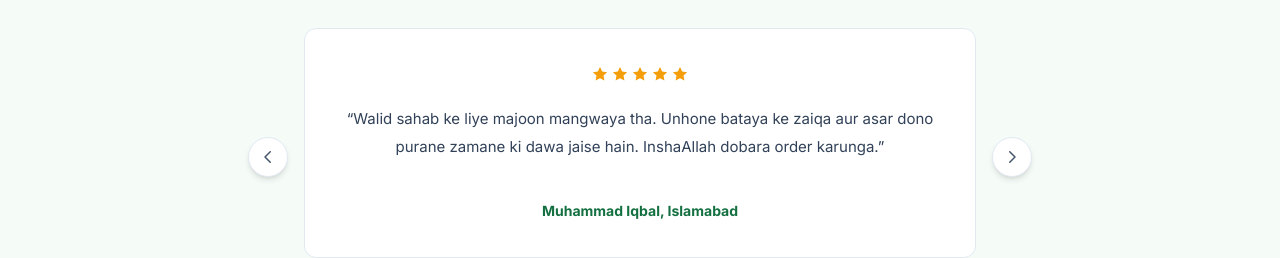
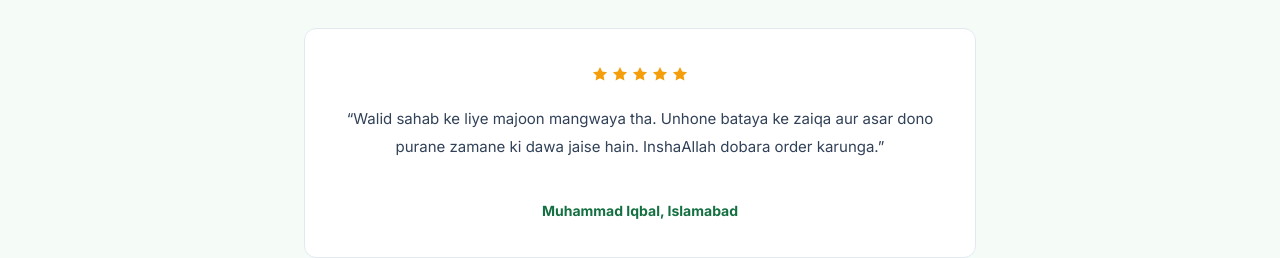
Before and after one commit to htc85235-jpg/tibb-a-unani, a Next.js app: page / in a window 1280 px wide. Shown: the part 3440-3698 px from the top of the page. Built offline with nearby package versions, Linux system fonts and the light colour scheme; a web font is replaced by a local one.

Commit message:
Testimonials: keep arrows in DOM but invisible (opacity-0), still clickable — per client's option

```diff
--- a/src/components/Testimonials.tsx
+++ b/src/components/Testimonials.tsx
@@ -36,11 +36,11 @@ export default function Testimonials() {
       <div className="container-x text-center">
         <h2 className="font-display text-2xl font-bold text-slate-900 sm:text-3xl">What Our Customers Say</h2>
         <div className="relative mx-auto mt-8 max-w-2xl">
-          {/* left / right arrows — visitors can browse reviews in both directions */}
+          {/* arrows kept for click navigation but rendered invisible (opacity-0) per client request */}
           <button
             aria-label="Previous review"
             onClick={() => manual(-1)}
-            className="absolute -left-3 top-1/2 z-10 flex h-9 w-9 -translate-y-1/2 items-center justify-center rounded-full border border-slate-200 bg-white text-slate-600 shadow-md transition hover:bg-brand-600 hover:text-white lg:-left-14 lg:h-10 lg:w-10"
+            className="absolute -left-3 top-1/2 z-10 flex h-9 w-9 -translate-y-1/2 items-center justify-center rounded-full border border-slate-200 bg-white text-slate-600 opacity-0 shadow-md transition hover:bg-brand-600 hover:text-white lg:-left-14 lg:h-10 lg:w-10"
           >
             <svg width="18" height="18" viewBox="0 0 24 24" fill="none" aria-hidden="true">
               <path d="M15 5l-7 7 7 7" stroke="currentColor" strokeWidth="2" strokeLinecap="round" strokeLinejoin="round" />
@@ -63,7 +63,7 @@ export default function Testimonials() {
           <button
             aria-label="Next review"
             onClick={() => manual(1)}
-            className="absolute -right-3 top-1/2 z-10 flex h-9 w-9 -translate-y-1/2 items-center justify-center rounded-full border border-slate-200 bg-white text-slate-600 shadow-md transition hover:bg-brand-600 hover:text-white lg:-right-14 lg:h-10 lg:w-10"
+            className="absolute -right-3 top-1/2 z-10 flex h-9 w-9 -translate-y-1/2 items-center justify-center rounded-full border border-slate-200 bg-white text-slate-600 opacity-0 shadow-md transition hover:bg-brand-600 hover:text-white lg:-right-14 lg:h-10 lg:w-10"
           >
             <svg width="18" height="18" viewBox="0 0 24 24" fill="none" aria-hidden="true">
               <path d="M9 5l7 7-7 7" stroke="currentColor" strokeWidth="2" strokeLinecap="round" strokeLinejoin="round" />
```
